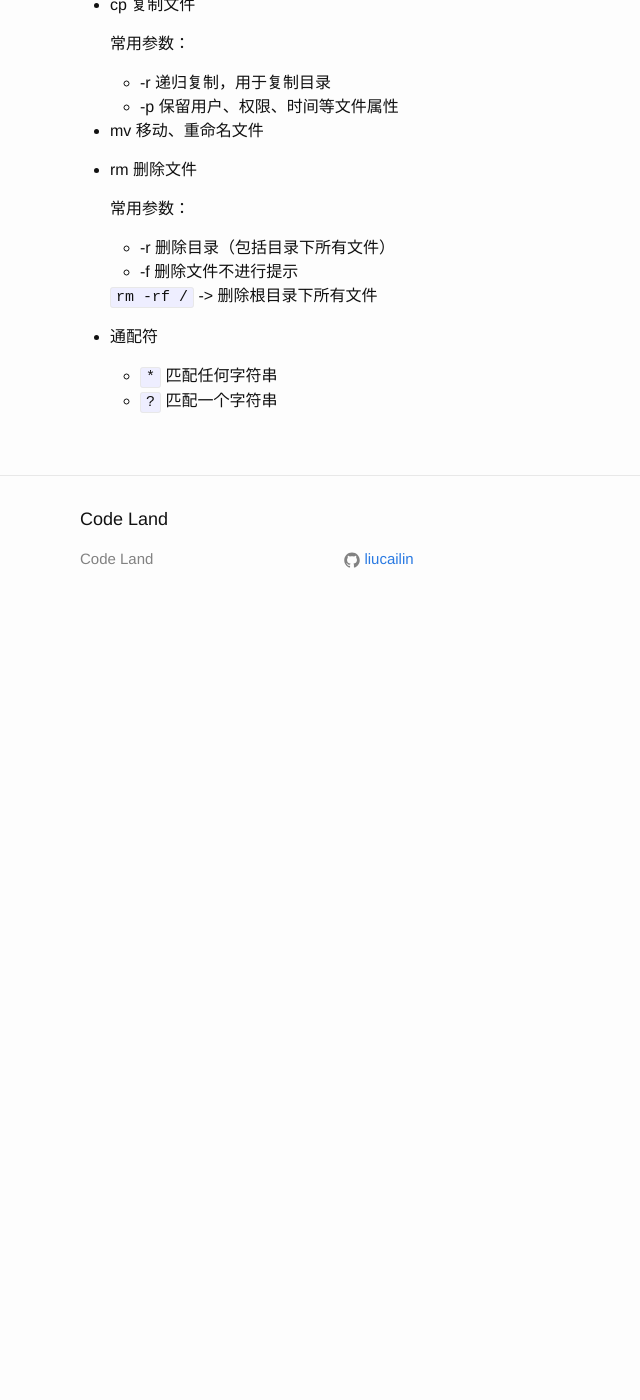
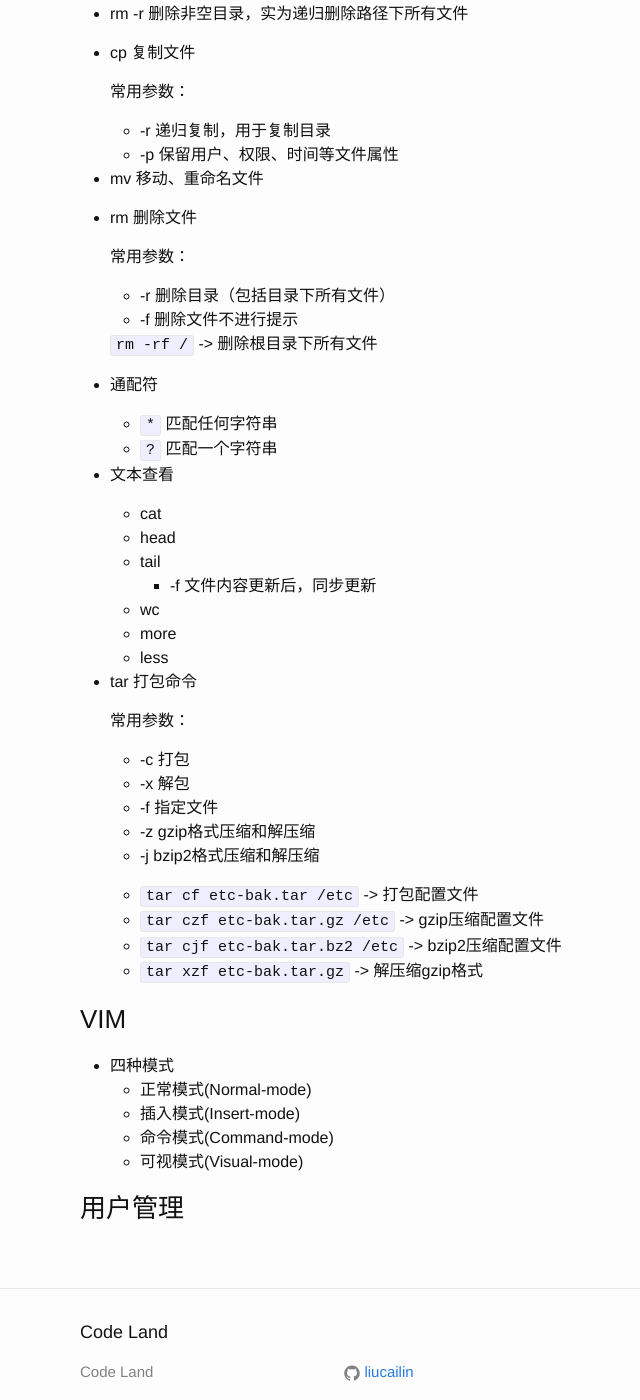
Before and after one commit to liucailin/liucailin.github.io, a Jekyll site: the page built from _posts/linux/2019-10-02-linux-learn.md, in a window 1280 px wide and 1400 px high, scrolled down 1854 px. Shown: the whole window, without its empty margins (190-830 px from the left). Built offline with Jekyll 4.4.1, drawn with Linux system fonts in a browser that asks for light colours; before the commit the page ends 2484 px from its top, so only the background shows below that; some of the changed text lies outside the part shown.

Commit message:
linux learn

```diff
--- a/_posts/linux/2019-10-02-linux-learn.md
+++ b/_posts/linux/2019-10-02-linux-learn.md
@@ -66,6 +66,8 @@ title: Linux Learn
     - -r 逆序显示
     - -t 按时间顺序显示，默认是按文件名
     - -R 递归显示
+    - -h 文件大小以人类易读的形式显示
+    - -d 只显示文件夹自身
 
     `ls -l / /root` -> 长格式显示根目录和root用户home下的文件
 
@@ -106,3 +108,37 @@ title: Linux Learn
 
     - `*` 匹配任何字符串
     - `?` 匹配一个字符串
+
+- 文本查看
+
+    - cat
+    - head
+    - tail
+        - -f 文件内容更新后，同步更新
+    - wc
+    - more
+    - less
+
+- tar       打包命令
+
+    常用参数：
+    - -c 打包
+    - -x 解包
+    - -f 指定文件
+    - -z gzip格式压缩和解压缩
+    - -j bzip2格式压缩和解压缩
+
+    - `tar cf etc-bak.tar /etc`       -> 打包配置文件
+    - `tar czf etc-bak.tar.gz /etc`   -> gzip压缩配置文件
+    - `tar cjf etc-bak.tar.bz2 /etc`  -> bzip2压缩配置文件
+    - `tar xzf etc-bak.tar.gz`        -> 解压缩gzip格式
+
+### VIM
+
+- 四种模式
+    - 正常模式(Normal-mode)
+    - 插入模式(Insert-mode)
+    - 命令模式(Command-mode)
+    - 可视模式(Visual-mode)
+
+### 用户管理
```
